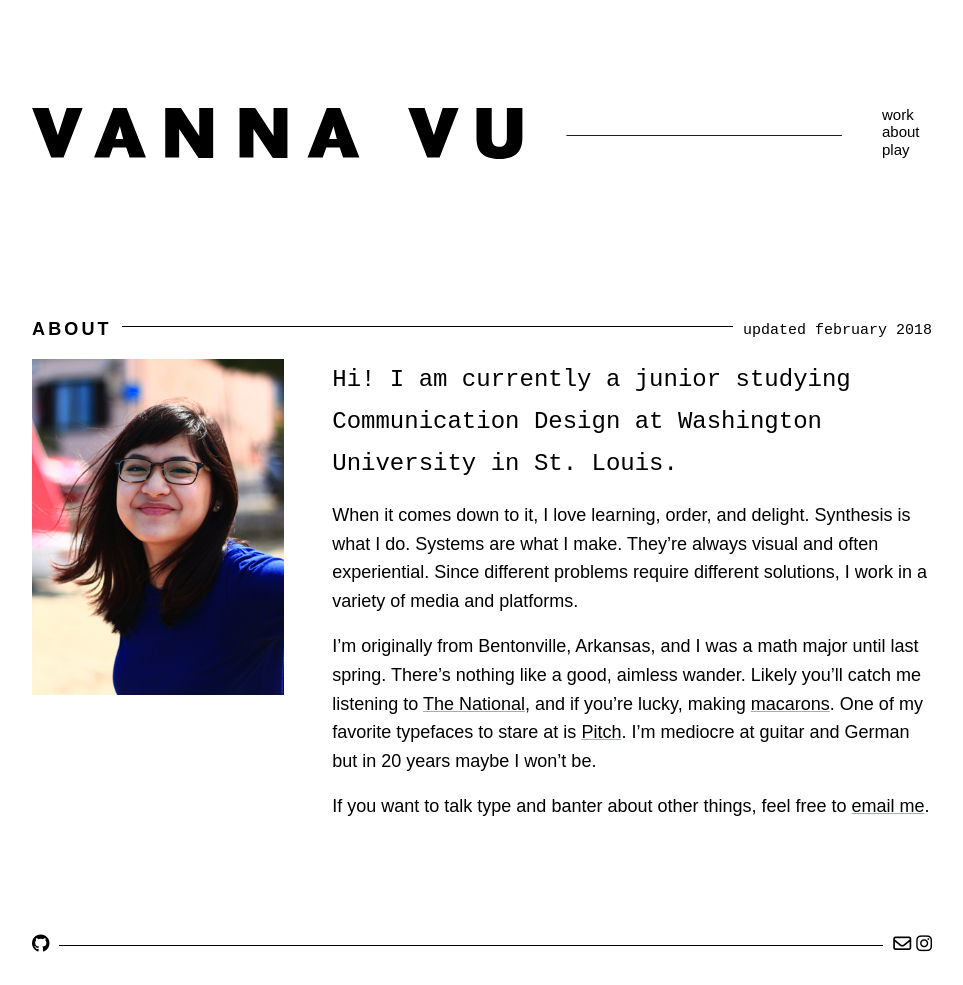
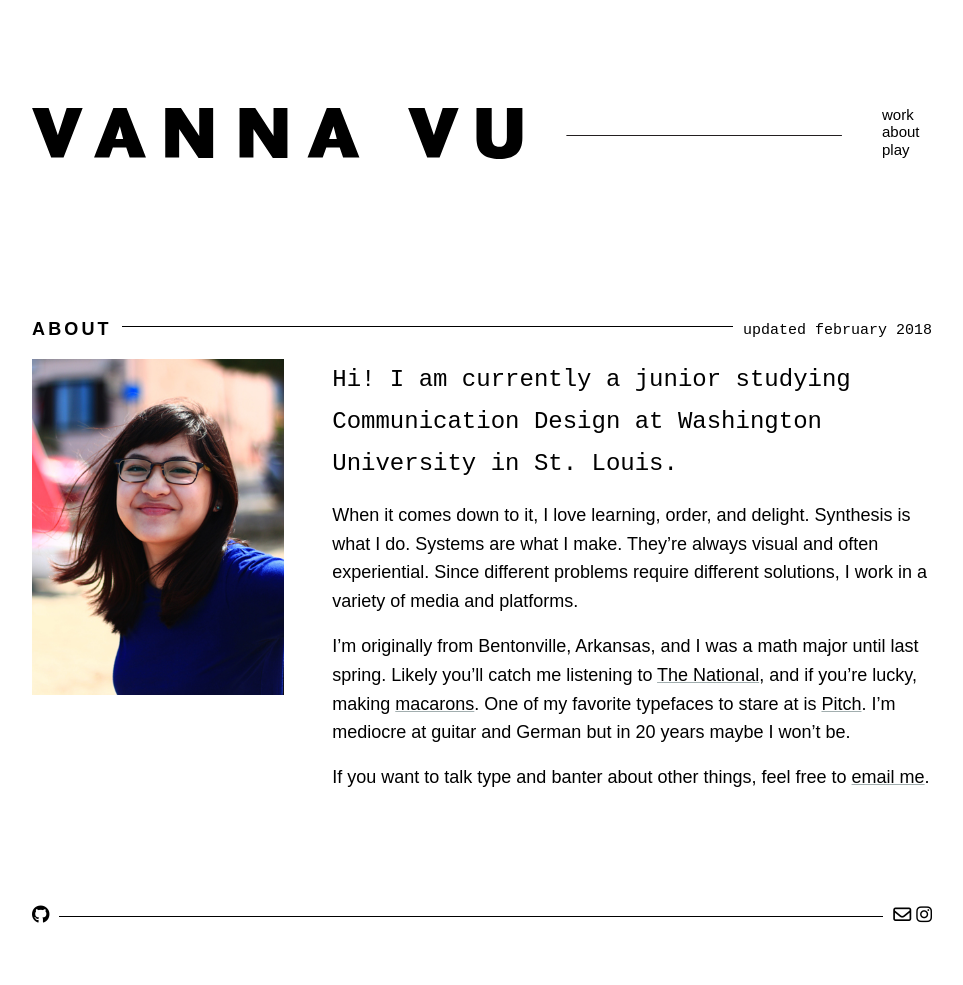
Before and after one commit to vannavu/vannavu.github.io, a Jekyll site: the page built from about.md, in a window 1280 px wide. Shown: the whole page, without its empty margins (158-1121 px from the left). Built offline with Jekyll 4.4.1, drawn with Linux system fonts in a browser that asks for light colours; nearby versions of some CDN libraries; some web fonts are replaced; after the commit the page ends 956 px from its top, so only the background shows below that.

```diff
--- a/about.md
+++ b/about.md
@@ -11,6 +11,6 @@
 
 When it comes down to it, I love learning, order, and delight. Synthesis is what I do. Systems are what I make. They're always visual and often experiential. Since different problems require different solutions, I work in a variety of media and platforms.
 
-I'm originally from Bentonville, Arkansas, and I was a math major until last spring. There's nothing like a good, aimless wander. Likely you'll catch me listening to [The National](https://www.youtube.com/watch?v=i8yehVUF8h0){:target="_blank"}, and if you're lucky, making [macarons](../images/macaronmadness.jpg){:target="_blank"}. One of my favorite typefaces to stare at is [Pitch](https://klim.co.nz/retail-fonts/pitch/){:target="_blank"}. I'm mediocre at guitar and German but in 20 years maybe I won't be.
+I'm originally from Bentonville, Arkansas, and I was a math major until last spring. Likely you'll catch me listening to [The National](https://www.youtube.com/watch?v=i8yehVUF8h0){:target="_blank"}, and if you're lucky, making [macarons](../images/macaronmadness.jpg){:target="_blank"}. One of my favorite typefaces to stare at is [Pitch](https://klim.co.nz/retail-fonts/pitch/){:target="_blank"}. I'm mediocre at guitar and German but in 20 years maybe I won't be.
 
 If you want to talk type and banter about other things, feel free to [email me](mailto:vannavu5539@gmail.com){:target="_blank}.
```
Also changed, not shown: 2 other files.
